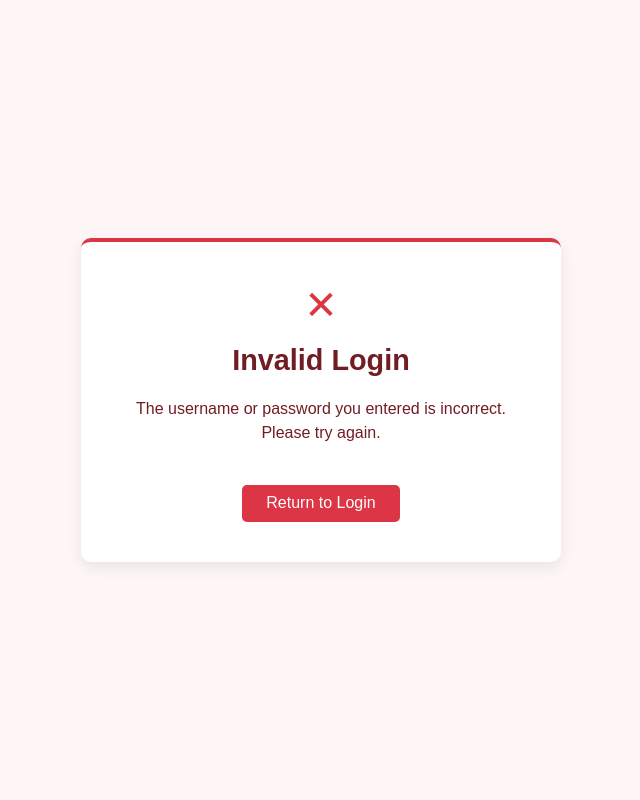
After one commit to Yasmine-Zahreddine/vulnerable-apps, a FastAPI app: template sql-injection-demo/templates/invalid_login.html in a window 1280 px wide. The commit adds this page. Shown: the whole page, without its empty margins (319-959 px from the left). Run offline with FastAPI, Linux system fonts and the light colour scheme; the template is opened without the code that fills it, so the values that code supplies are empty.

Commit message:
edited the error pages in sqli and cmd exec

```diff
--- /dev/null
+++ b/csrf-demo/session.txt
@@ -0,0 +1 @@
+alice
--- a/sql-injection-demo/main.py
+++ b/sql-injection-demo/main.py
@@ -30,7 +30,7 @@ def login(request: Request, username: str = Form(...), password: str = Form(...)
     if result:
         return templates.TemplateResponse("welcome.html", {"request": request, "username": username})
     else:
-        return HTMLResponse(content="Invalid login", status_code=401)
+        return templates.TemplateResponse("invalid_login.html", {"request": request})
 
 
 
@@ -50,4 +50,4 @@ def login(request: Request, username: str = Form(...), password: str = Form(...)
 #     if result:
 #         return templates.TemplateResponse("welcome.html", {"request": request, "username": username})
 #     else:
-#         return HTMLResponse(content="Invalid login", status_code=401)
+#         return templates.TemplateResponse("invalid_login.html", {"request": request})
--- /dev/null
+++ b/sql-injection-demo/templates/invalid_login.html
@@ -0,0 +1,69 @@
+<!DOCTYPE html>
+<html lang="en">
+<head>
+    <meta charset="UTF-8">
+    <meta name="viewport" content="width=device-width, initial-scale=1.0">
+    <title>Invalid Login</title>
+    <style>
+        body {
+            font-family: 'Arial', sans-serif;
+            background-color: #fef6f6;
+            color: #721c24;
+            text-align: center;
+            padding: 0;
+            margin: 0;
+            display: flex;
+            justify-content: center;
+            align-items: center;
+            min-height: 100vh;
+        }
+        .container {
+            background-color: white;
+            padding: 2.5rem;
+            border-radius: 10px;
+            box-shadow: 0 5px 15px rgba(0, 0, 0, 0.08);
+            max-width: 400px;
+            width: 90%;
+            border-top: 4px solid #dc3545;
+        }
+        h1 {
+            font-size: 1.8rem;
+            margin-top: 0;
+            margin-bottom: 1.2rem;
+        }
+        .icon {
+            font-size: 2.5rem;
+            margin-bottom: 1rem;
+            color: #dc3545;
+        }
+        p {
+            margin: 1rem 0;
+            line-height: 1.5;
+        }
+        a {
+            display: inline-block;
+            margin-top: 1.5rem;
+            padding: 0.6rem 1.5rem;
+            background-color: #dc3545;
+            color: white;
+            text-decoration: none;
+            border-radius: 5px;
+            font-weight: 500;
+            transition: all 0.2s ease;
+        }
+        a:hover {
+            background-color: #c82333;
+            transform: translateY(-1px);
+            box-shadow: 0 3px 8px rgba(0, 0, 0, 0.1);
+        }
+    </style>
+</head>
+<body>
+    <div class="container">
+        <div class="icon">✕</div>
+        <h1>Invalid Login</h1>
+        <p>The username or password you entered is incorrect. Please try again.</p>
+        <a href="/">Return to Login</a>
+    </div>
+</body>
+</html>
--- a/sql-injection-demo/templates/welcome.html
+++ b/sql-injection-demo/templates/welcome.html
@@ -186,7 +186,7 @@
       <div class="welcome-actions">
         <a href="#"><i class="fas fa-tachometer-alt"></i> Go to Dashboard</a>
         <a href="#"><i class="fas fa-user"></i> View Profile</a>
-        <a href="#"><i class="fas fa-sign-out-alt"></i> Logout</a>
+        <a href="/"><i class="fas fa-sign-out-alt"></i> Logout</a>
       </div>
     </div>
   </main>
```
Also changed, not shown: command-injection-demo/main.py (+5 -5 lines).
